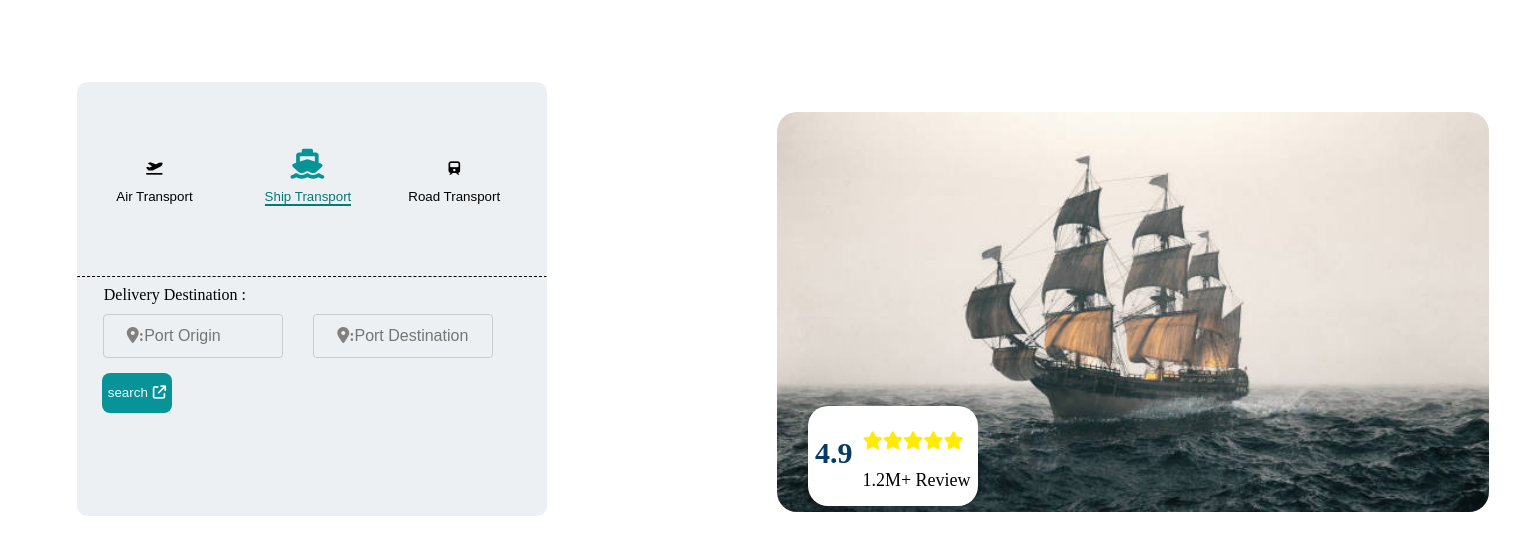
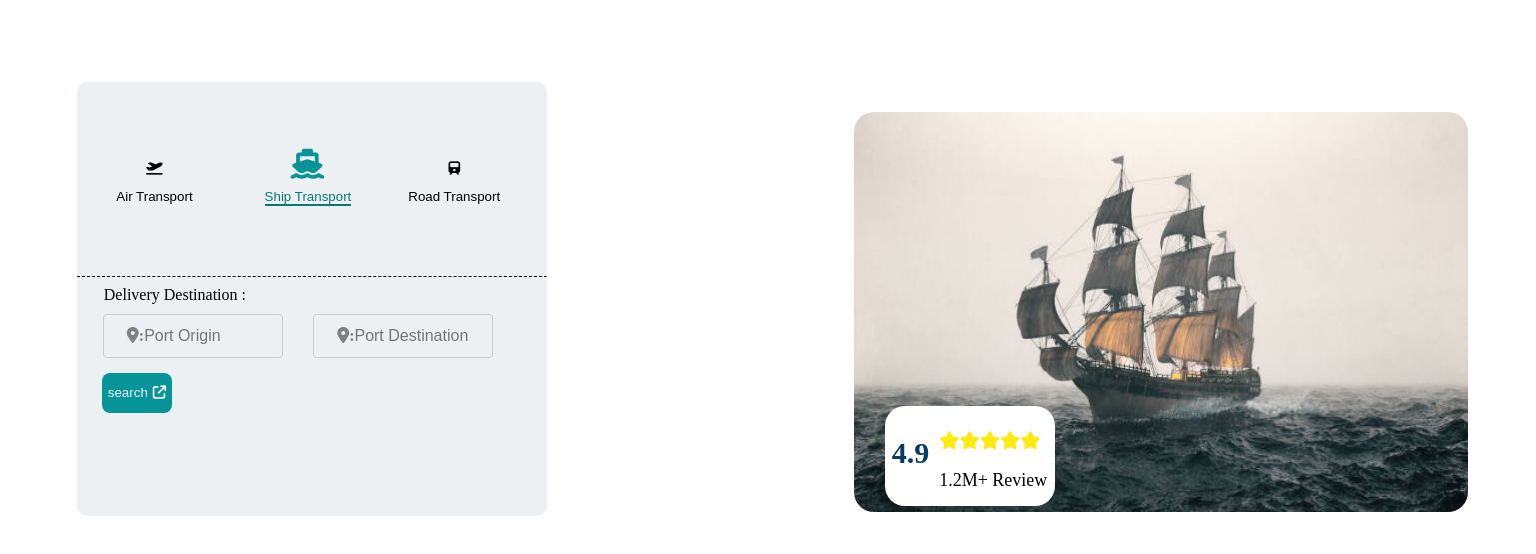
Before and after one commit to alihreza99/task-html-and-CSS, a plain HTML site: page index1.html in a window 1536 px wide. Shown: the part 324-878 px from the top of the page. Drawn offline with Linux system fonts and the light colour scheme.

Commit message:
update site2

```diff
--- a/assets/css/style.css
+++ b/assets/css/style.css
@@ -112,7 +112,7 @@ body{
 .header-b-r{
     display: flex;
     flex-direction: row;
-    margin-left: 15%;
+    margin-left: 5%;
 }
 
 
@@ -120,7 +120,7 @@ body{
     border-radius: 20px;
     margin-top: 80px;
     height: 400px;
-    width: 100%;
+    width: 90%;
 }
 
 .belit-item-btn{
@@ -762,8 +762,6 @@ body{
 
 @media only screen and (min-width: 1350px){
 
-
-
     .th-body-l{
         left: 20%;
     }
@@ -805,7 +803,9 @@ body{
     .sec-header{
         margin-right: 5%;
     }
-
+    .header-b-r{
+        margin-left: 20%;
+    }
     .fi-page-pics img{
         width: 410px;
     }
```
